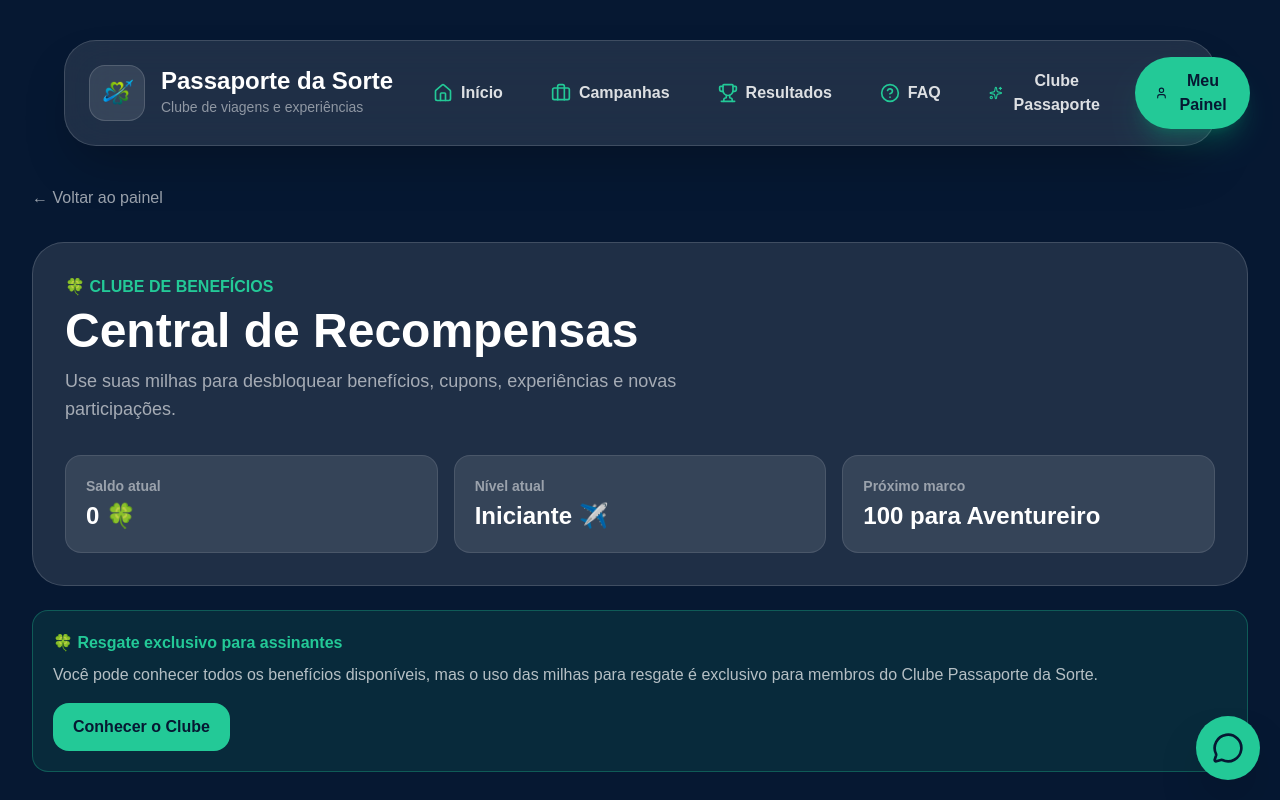
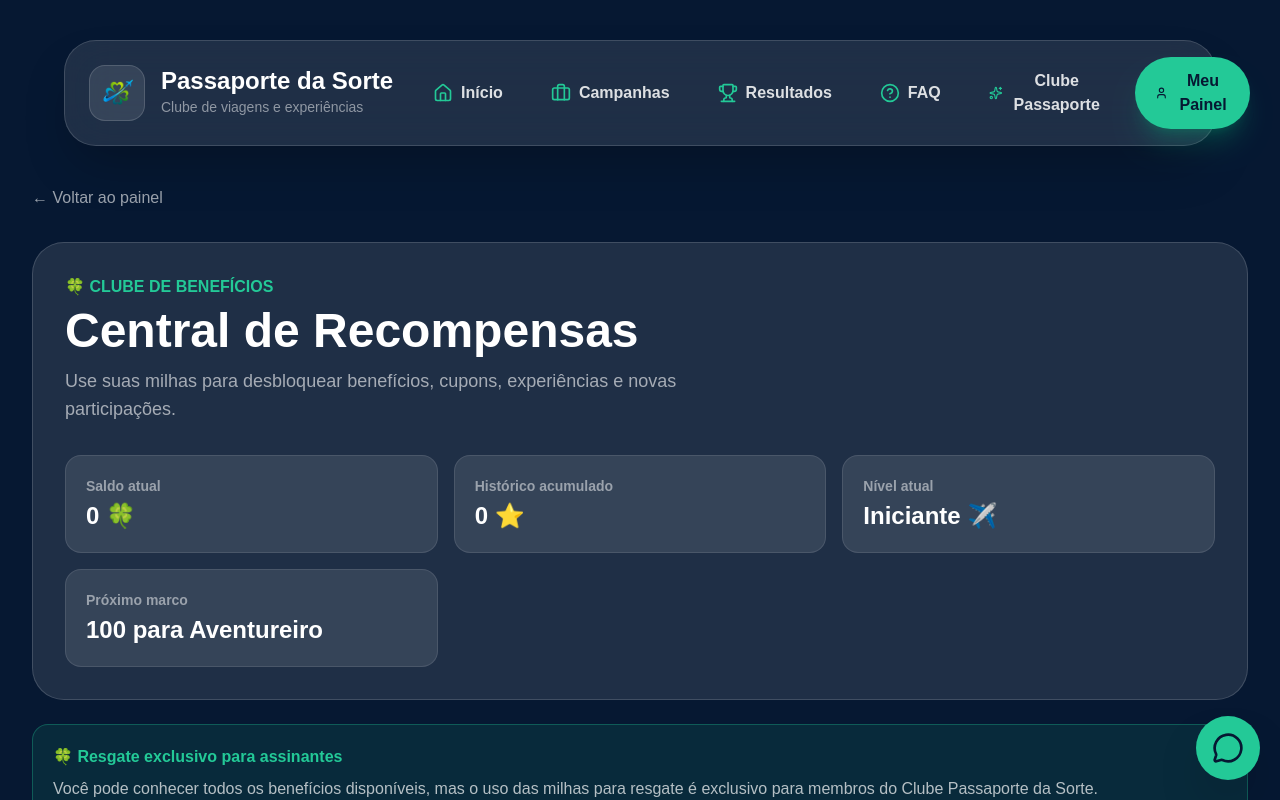
Before and after one commit to Passaportedasorte/passaporte-da-sorte, a Next.js app: page /minhas-milhas in a window 1280 px wide. Shown: the top 800 px of the page. Built offline with nearby package versions, Linux system fonts and the light colour scheme.

Commit message:
adiciona card pra teste

```diff
--- a/app/minhas-milhas/page.tsx
+++ b/app/minhas-milhas/page.tsx
@@ -27,7 +27,6 @@ export default function MinhasMilhasPage() {
       setUser(data.user);
 
       if (!data.user) return;
-
 
       const { data: milhas } = await supabase
         .from("user_miles")
@@ -75,11 +74,11 @@ setAssinanteClube(!!assinatura);
  const nivel =
   milhasHistorico >= 2500
     ? "Diamante"
-      : saldoMilhas >= 1000
+    : milhasHistorico >= 1000
     ? "Elite"
-      : saldoMilhas >= 500
+    : milhasHistorico >= 500
     ? "Viajante"
-      : saldoMilhas >= 100
+    : milhasHistorico >= 100
     ? "Aventureiro"
     : "Iniciante";
 
@@ -153,19 +152,23 @@ setAssinanteClube(!!assinatura);
 
           <div className="grid md:grid-cols-3 gap-4 mt-8">
             <InfoCard label="Saldo atual" value={`${saldoMilhas} 🍀`} />
+            <InfoCard
+  label="Histórico acumulado"
+  value={`${milhasHistorico} ⭐`}
+/>
             <InfoCard label="Nível atual" value={`${nivel} ✈️`} />
             <InfoCard
               label="Próximo marco"
               value={
-                saldoMilhas >= 2500
+                milhasHistorico >= 2500
                   ? "Nível máximo"
-                  : saldoMilhas >= 1000
-                  ? `${2500 - saldoMilhas} para Diamante`
-                  : saldoMilhas >= 500
-                  ? `${1000 - saldoMilhas} para Elite`
-                  : saldoMilhas >= 100
-                  ? `${500 - saldoMilhas} para Viajante`
-                  : `${100 - saldoMilhas} para Aventureiro`
+                  : milhasHistorico >= 1000
+                  ? `${2500 - milhasHistorico} para Diamante`
+                  : milhasHistorico >= 500
+                  ? `${1000 - milhasHistorico} para Elite`
+                  : milhasHistorico >= 100
+                  ? `${500 - milhasHistorico} para Viajante`
+                  : `${100 - milhasHistorico} para Aventureiro`
               }
             />
           </div>
```
Lines whose indentation alone changed are shown as unchanged.
